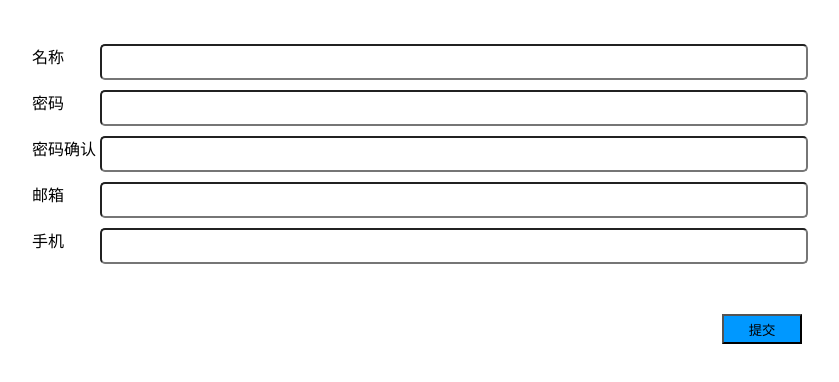
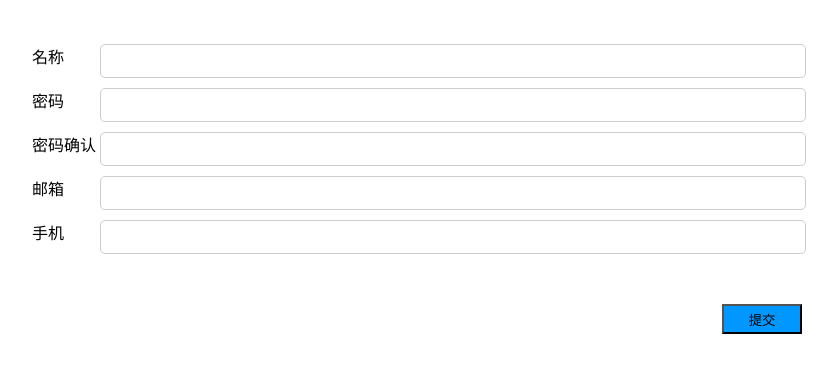
Before and after one commit to leibnizi/baidu, a plain HTML site: page task_2_30_1/task_2_30_1.html in a window 1280 px wide. Shown: the whole page, without its empty margins (58-897 px from the left). Drawn offline with Linux system fonts and the light colour scheme.

Commit message:
styles.css

```diff
--- a/task_2_30_1/styles.css
+++ b/task_2_30_1/styles.css
@@ -10,6 +10,7 @@
     height: 30px;
     border-radius: 5px;
     margin-left: 150px;
+    border: 1px solid #ccc;
 }
 
 label {
@@ -22,6 +23,7 @@ label {
     height: 30px;
     border-radius: 5px;
     margin-left: 150px;
+    border: 1px solid #ccc;
 }
 
 #demo2 {
@@ -36,6 +38,7 @@ label {
     height: 30px;
     border-radius: 5px;
     margin-left: 150px;
+    border: 1px solid #ccc;
 }
 
 #demo3 {
@@ -50,6 +53,7 @@ label {
     height: 30px;
     border-radius: 5px;
     margin-left: 150px;
+    border: 1px solid #ccc;
 }
 
 #demo4 {
@@ -64,6 +68,7 @@ label {
     height: 30px;
     border-radius: 5px;
     margin-left: 150px;
+    border: 1px solid #ccc;
 }
 
 #demo5 {
```
